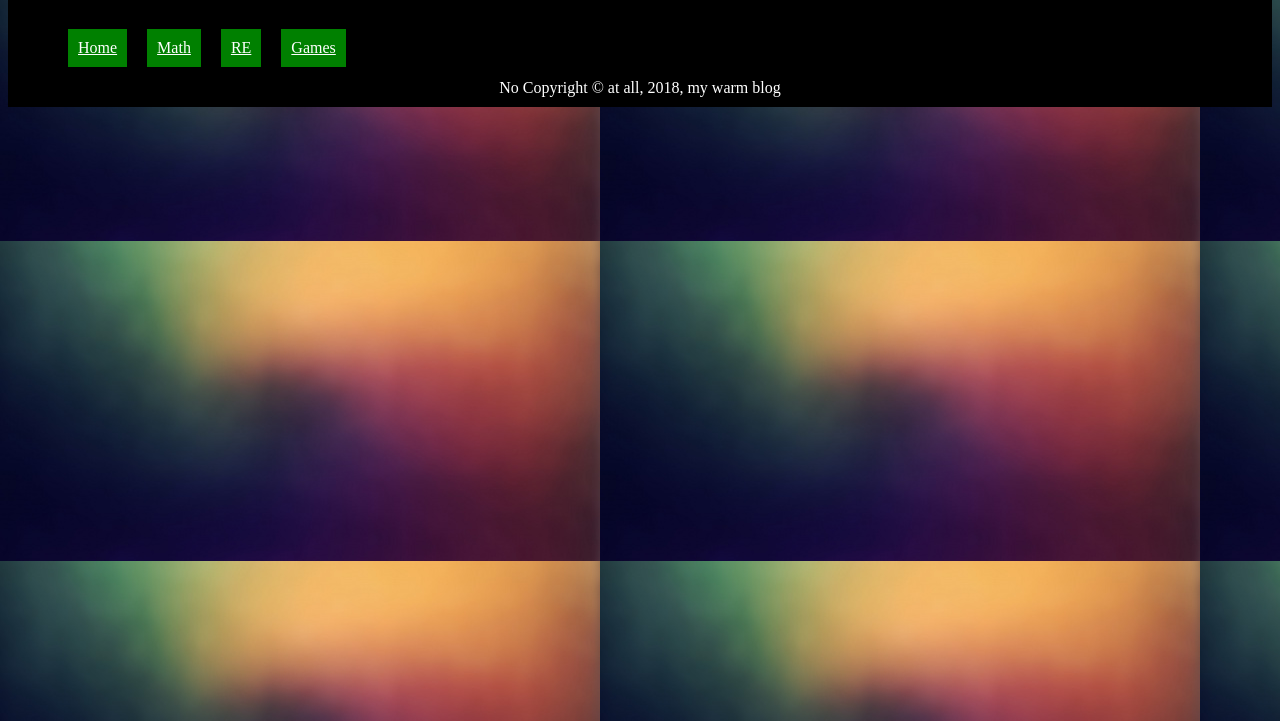
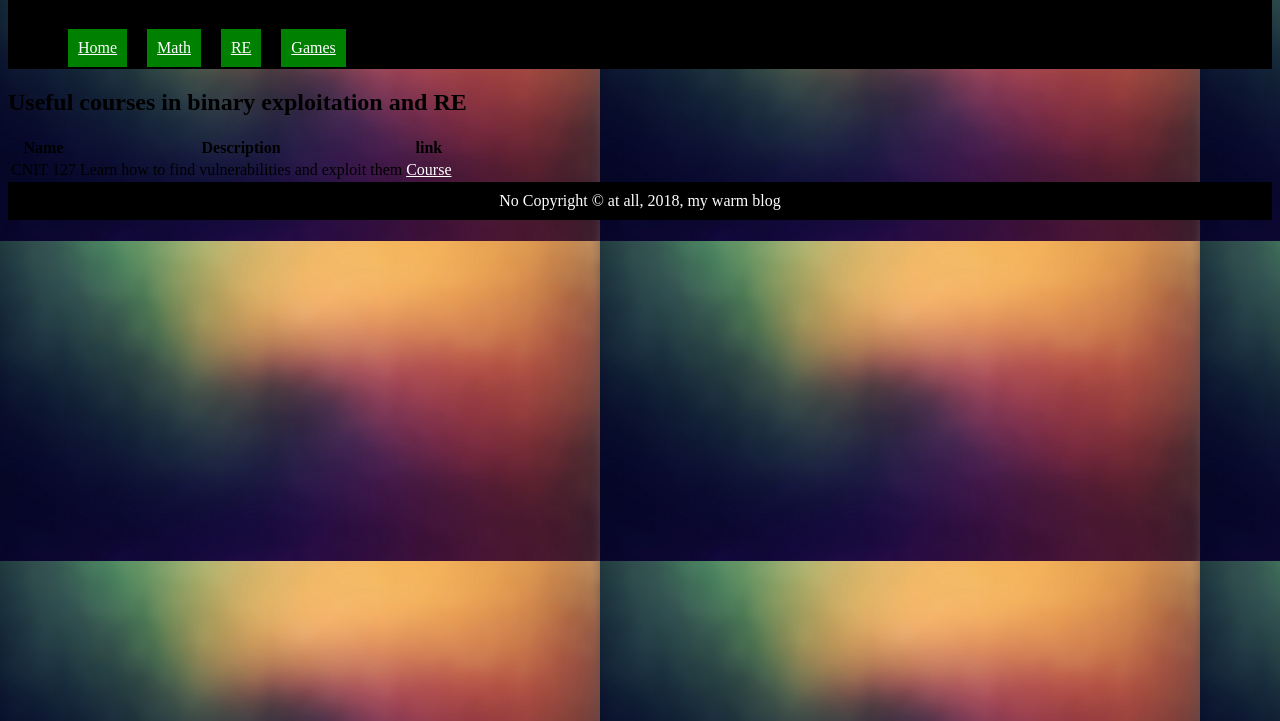
Before and after one commit to redV0ID/p00, a plain HTML site: page reveng.html in a window 1280 px wide. Shown: the part 79-800 px from the top of the page. Drawn offline with Linux system fonts and the light colour scheme.

Commit message:
add example of content

```diff
--- a/reveng.html
+++ b/reveng.html
@@ -19,6 +19,20 @@
 		</nav>
 	</header>
 	<section>
+		<h2>Useful courses in binary exploitation and RE</h2>
+		<table>
+			<tr>
+				<th>Name</th>
+				<th>Description</th>
+				<th>link</th>
+			</tr>
+			<tr>
+				<td>CNIT 127</td>
+				<td>Learn how to find vulnerabilities and exploit them</td>
+				<td><a href="https://samsclass.info/127/127_S18.shtml">Course</a></td>
+			</tr>
+
+		</table>
 	</section>
 	<footer>
 		No Copyright &copy; at all, 2018, my warm blog
```
